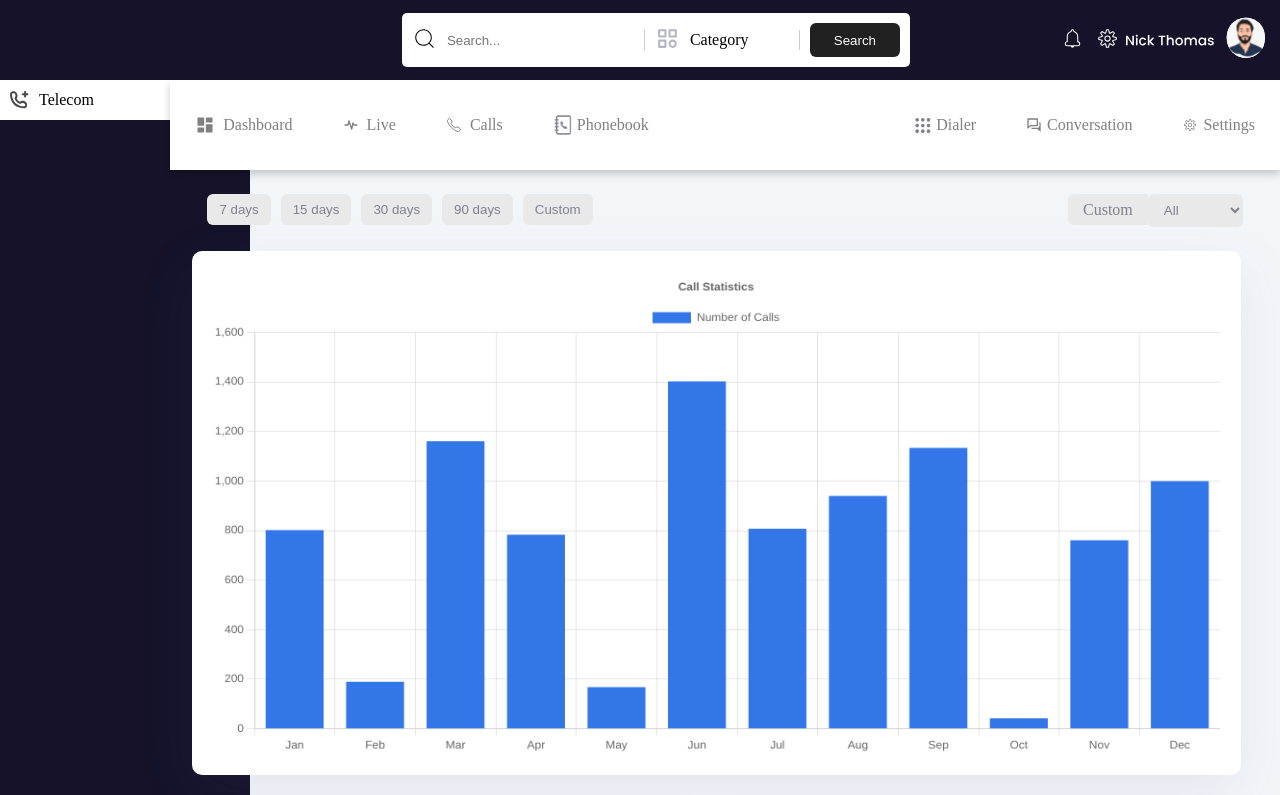
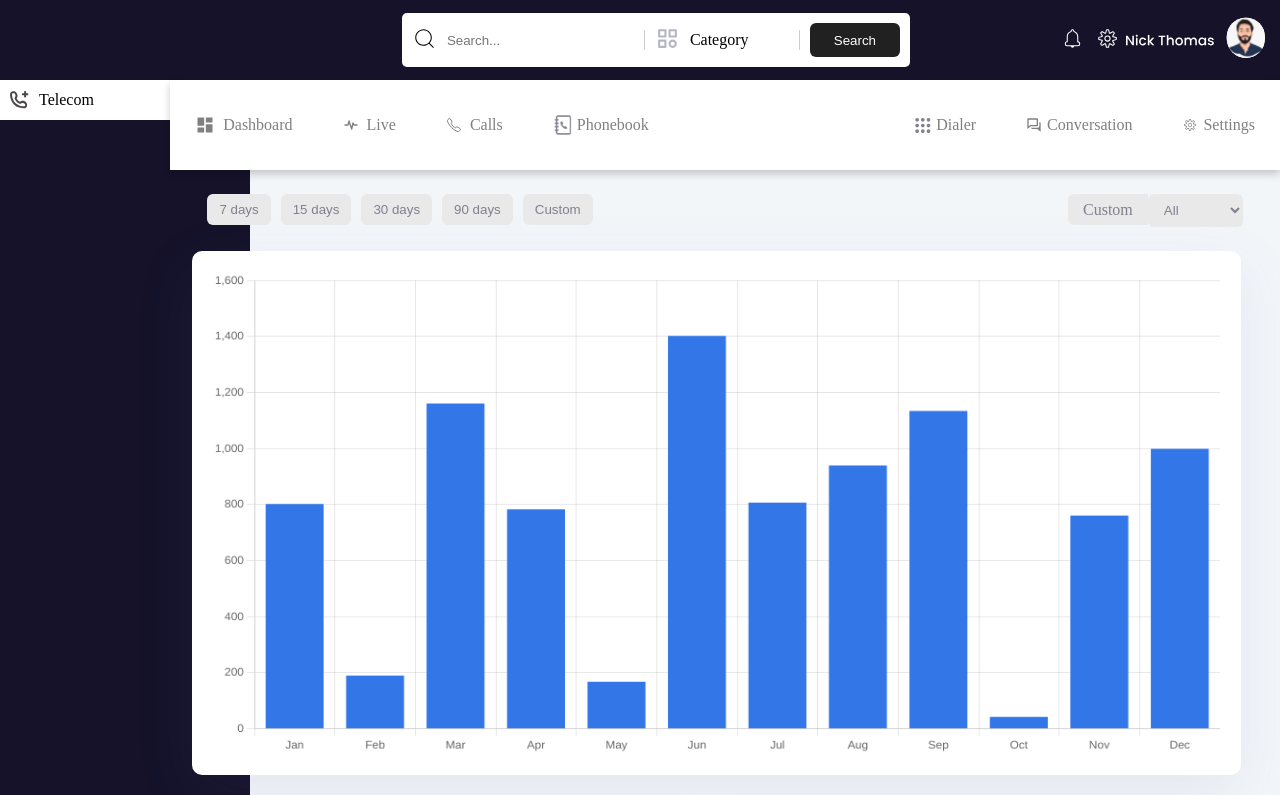
Before and after one commit to abdulgeek/evotech, a React (Vite) app: page / in a window 1280 px wide. Shown: the top 795 px of the page. Built offline with nearby package versions, Linux system fonts and the light colour scheme; the HTML template or start-up script is replaced by a standard one.

Commit message:
fix build

```diff
--- a/src/components/Statistics/Statistics.tsx
+++ b/src/components/Statistics/Statistics.tsx
@@ -1,3 +1,4 @@
+/* eslint-disable @typescript-eslint/no-explicit-any */
 import { useState } from "react";
 import Sidebar from "../Sidebar/Sidebar"
 import DashboardNavbar from "./DashboardNavbar/DashboardNavbar";
@@ -32,20 +33,30 @@ const generateDataForCustomPeriod = (startDate: any, endDate: any) => {
 
 const yearlyData = generateRandomData(12);
 
-const options = {
+const barOptions: any = {
     responsive: true,
+    scales: {
+        x: {
+            stacked: false
+        },
+        y: {
+            stacked: false
+        }
+    },
     plugins: {
-        legend: { position: 'top' },
-        title: { display: true, text: 'Call Statistics' },
-    },
+        legend: {
+            display: false,
+            position: 'bottom' as const // Ensure this is a specific string literal
+        }
+    }
 };
 
 const Statistics = () => {
     const [activeButton, setActiveButton] = useState('');
-    const [startDate, setStartDate] = useState(new Date());
-    const [endDate, setEndDate] = useState(new Date());
+    const [startDate, setStartDate] = useState<any>(new Date());
+    const [endDate, setEndDate] = useState<any>(new Date());
     const [showCustomDatePickers, setShowCustomDatePickers] = useState(false);
-    const [chartData, setChartData] = useState({
+    const [chartData, setChartData] = useState<any>({
         labels: ['Jan', 'Feb', 'Mar', 'Apr', 'May', 'Jun', 'Jul', 'Aug', 'Sep', 'Oct', 'Nov', 'Dec'],
         datasets: [{
             label: 'Number of Calls',
@@ -166,7 +177,7 @@ const Statistics = () => {
                             <button className="reset-button" onClick={handleCustomDateFilter}>Filter Data</button>
                         </div><button className="reset-button" onClick={resetDateRange}>Reset</button></>
                     )}
-                    <Bar options={options} data={chartData} />
+                    <Bar options={barOptions} data={chartData} />
                 </div>
                 <CallStats />
                 <Callback />
```
